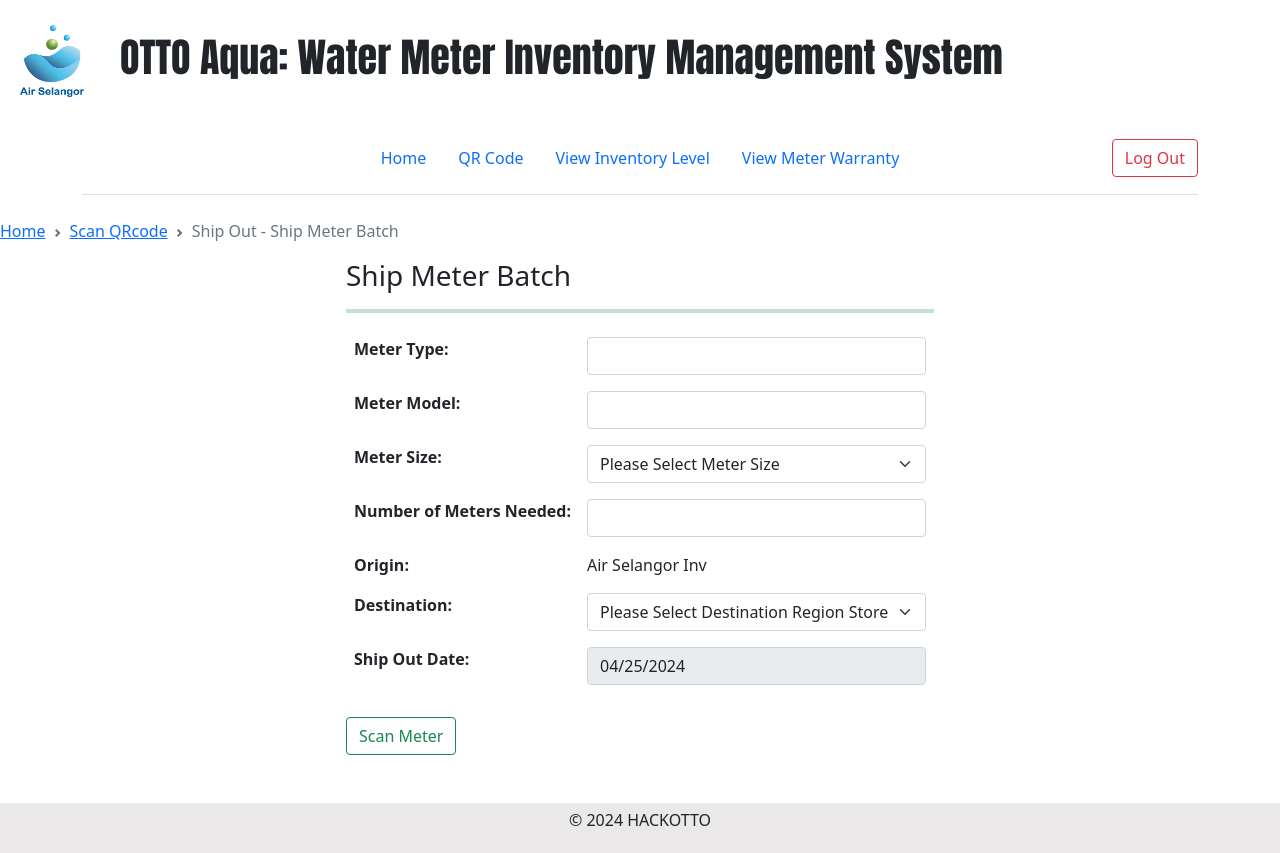
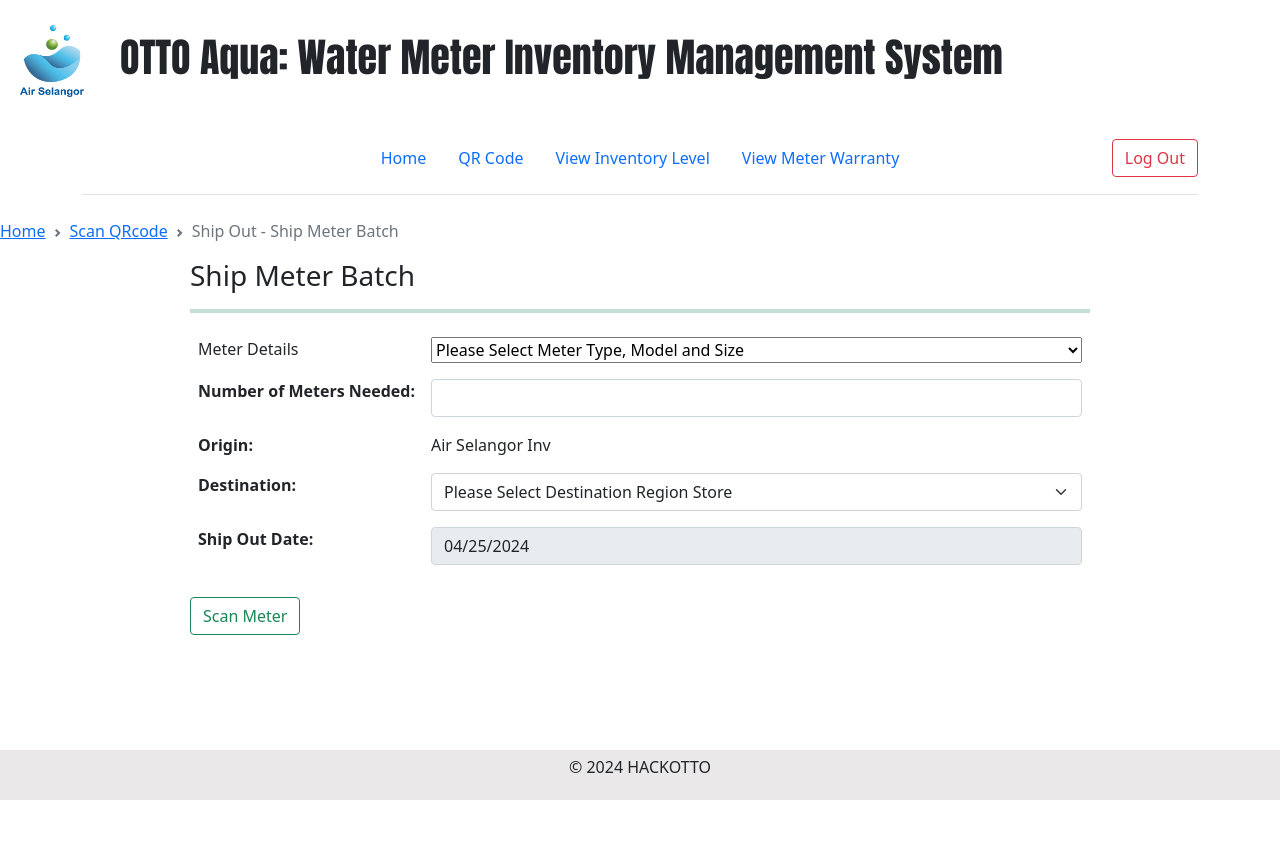
Before and after one commit to yoongzbear/meterIMS, a PHP site: page /store_ShipOrderForm in a window 1280 px wide. After the commit the page ends 800 px from the top, so only its background shows below. Run offline with PHP 8.4, Linux system fonts and the light colour scheme; a user stored in the database is signed in; data comes from the database, SQL or seed files in the repository.

Commit message:
drop down meter details + validation

```diff
--- a/store_ShipOrderForm.php
+++ b/store_ShipOrderForm.php
@@ -69,10 +69,14 @@ ENDIF
 
 <script>
     function validateForm() {
-		//Get the values of meter batch details fields
-        var meter_type = document.forms["shipOrderForm"]["meter_type"].value;
-        var meter_model = document.forms["shipOrderForm"]["meter_model"].value;
-        var meter_size = document.forms["shipOrderForm"]["meter_size"].value;
+		//Get the value of meter details field
+		var meterDetails = document.forms["shipOrderForm"]["meter_details"].value;
+
+		//Split the selected value into separate variables
+		var meterDetailsArray = meterDetails.split("|");
+		var meterType = meterDetailsArray[0];
+		var meterModel = meterDetailsArray[1];
+		var meterSize = meterDetailsArray[2];
 
 		//Get the values of shipping details fields
 		var meterQuantity = document.forms["shipOrderForm"]["meterQuantity"].value;
@@ -80,18 +84,18 @@ ENDIF
 		var shipDate = document.forms["shipOrderForm"]["ship_date"].value;
 
 		//Check if all required fields are filled
-        if (meter_type == "" || meter_model == "" || meter_size == "" || meterQuantity == "" || destination == "" || shipDate == "") {
+		if (meterDetails == "" || meterQuantity == "" || destination == "" || shipDate == "") {
 			alert("Please fill in all fields.");
-            return false; //Prevent form submission
+			return false;
 		}
-        return true; //Allow form submission
+		return true;
 	}
 
     function submitForm() {
         if (validateForm()) {
             var confirmProceed = confirm("Please make sure the information is correct before proceeding. You will not be able to modify the information after this.");
             if (confirmProceed) {
-                document.shipOrderForm.submit(); // Submit the form if confirmed
+                document.shipOrderForm.submit(); //Submit the form if confirmed
             }
         }
     }
@@ -103,29 +107,22 @@ ENDIF
 	<form class="form" action="store_ShipAddBatch.php" method="post" name="shipOrderForm">
 
         <table class="table table-borderless mb-4">
-			<!--Meter Information-->
 			<tr>
-				<th>Meter Type:</th>
-				<td><input class="form-control" type="text" name="meter_type" required></td>
-			</tr>
-			<tr>
-				<th>Meter Model:</th>
-				<td><input class="form-control" type="text" name="meter_model" required></td>
-			</tr>
-			<tr>
-				<th>Meter Size:</th> <!--Drop Down-->
-				<td><select class="form-select" name="meter_size" required>
-						<option value="" disabled selected>Please Select Meter Size</option>
-						<option value="15">15</option>
-						<option value="20">20</option>
-						<option value="25">25</option>
-						<option value="40">40</option>
-						<option value="50">50</option>
-						<option value="80">80</option>
-						<option value="100">100</option>
-						<option value="150">150</option>
+				<td>Meter Details</td>
+				<td><select name="meter_details" required>
+						<option value="" disabled selected>Please Select Meter Type, Model and Size</option>
+						<?php
+						$sqlMeter = "SELECT DISTINCT meter_type, meter_model, meter_size FROM batch";
+						$resultMeter = mysqli_query($connection, $sqlMeter);
+						while ($rowMeter = mysqli_fetch_assoc($resultMeter)) {
+							$meterType = $rowMeter['meter_type'];
+							$meterModel = $rowMeter['meter_model'];
+							$meterSize = $rowMeter['meter_size'];
+							echo "<option value='$meterType|$meterModel|$meterSize'>$meterType, $meterModel, $meterSize</option>";
+						}
+						?>
 					</select>
-				</td> <!--positive number validation-->
+				</td>
 			</tr>
 
 			<!--Shipping details-->
```
Lines whose indentation alone changed are shown as unchanged.
